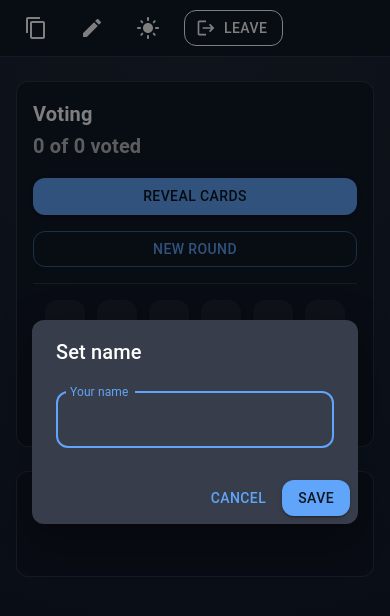
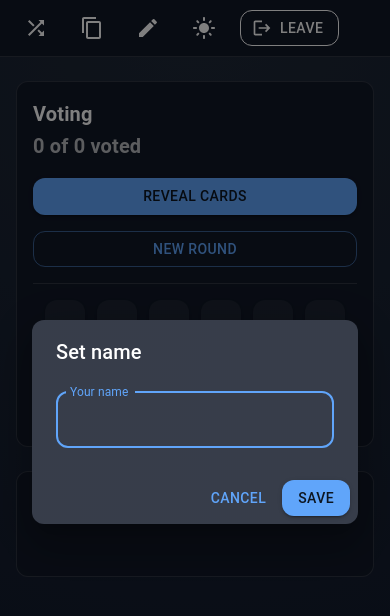
Before and after one commit to maros2710/planning-poker2, a React (Vite) app in the folder client/: page /room/1 in a window 390 px wide. Shown: the top 616 px of the page. Built offline with nearby package versions, Linux system fonts and the light colour scheme.

Commit message:
Show random pair toggle on mobile

```diff
--- a/client/src/components/TopBar.tsx
+++ b/client/src/components/TopBar.tsx
@@ -15,6 +15,7 @@ import LogoutIcon from "@mui/icons-material/Logout";
 import LightModeIcon from "@mui/icons-material/LightMode";
 import DarkModeIcon from "@mui/icons-material/DarkMode";
 import ContentCopyIcon from "@mui/icons-material/ContentCopy";
+import ShuffleIcon from "@mui/icons-material/Shuffle";
 import { ThemeModeContext } from "../App";
 
 type TopBarProps = {
@@ -65,6 +66,15 @@ const TopBar = ({
           control={<Switch checked={allowRandomPair} onChange={onToggleRandomPair} color="success" />}
           label="Random pair"
         />
+        <Tooltip title={allowRandomPair ? "Random pair on" : "Random pair off"}>
+          <IconButton
+            color={allowRandomPair ? "success" : "inherit"}
+            onClick={onToggleRandomPair}
+            sx={{ display: { xs: "inline-flex", md: "none" } }}
+          >
+            <ShuffleIcon />
+          </IconButton>
+        </Tooltip>
         <Tooltip title="Copy link">
           <IconButton color="inherit" onClick={onCopyLink}>
             <ContentCopyIcon />
```
